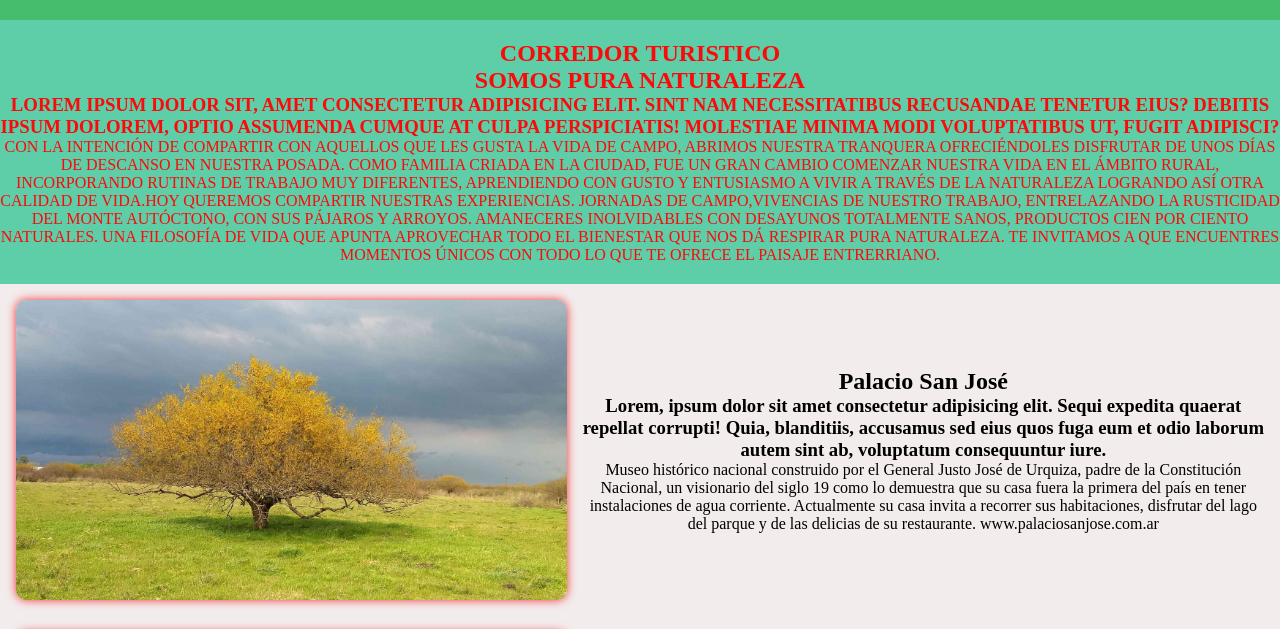
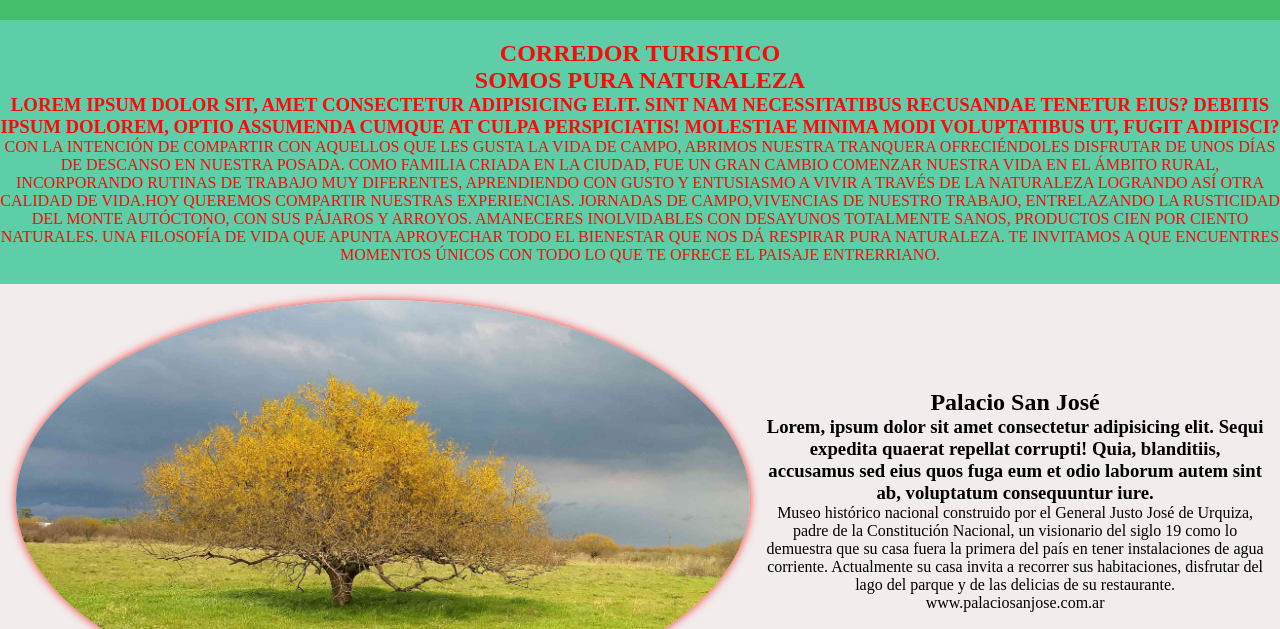
Before and after one commit to Felipe26390/webDevInn, a plain HTML site: page sections/alrededores.html in a window 1280 px wide. Shown: the part 145-774 px from the top of the page. Drawn offline with Linux system fonts and the light colour scheme.

Commit message:
se modifica el css

```diff
--- a/css/style.css
+++ b/css/style.css
@@ -390,7 +390,8 @@ nav ul li ul li a:hover {
 
 .atraccion {
     width: auto;
-    height: 300px;
+    *height: 30rem;
+    height: 50vh;
     padding: 1rem 1rem;
     display: flex;
     justify-content: center;
@@ -400,10 +401,10 @@ nav ul li ul li a:hover {
 }
 
 .atraccion img {
-    width: 80%;
+    width: 100%;
     height: 100%;
     box-shadow: 0px 0px 10px rgb(240, 52, 52);
-    border-radius: 10px;
+    border-radius: 100%;
 }
 
 
@@ -492,7 +493,7 @@ nav ul li ul li a:hover {
     height: 6.25rem;
     font-weight: 400;
     text-align: center;
-    padding-top: 10rem;
+    padding-top: 1rem;
     font-size: 50px;
 }
 
```
